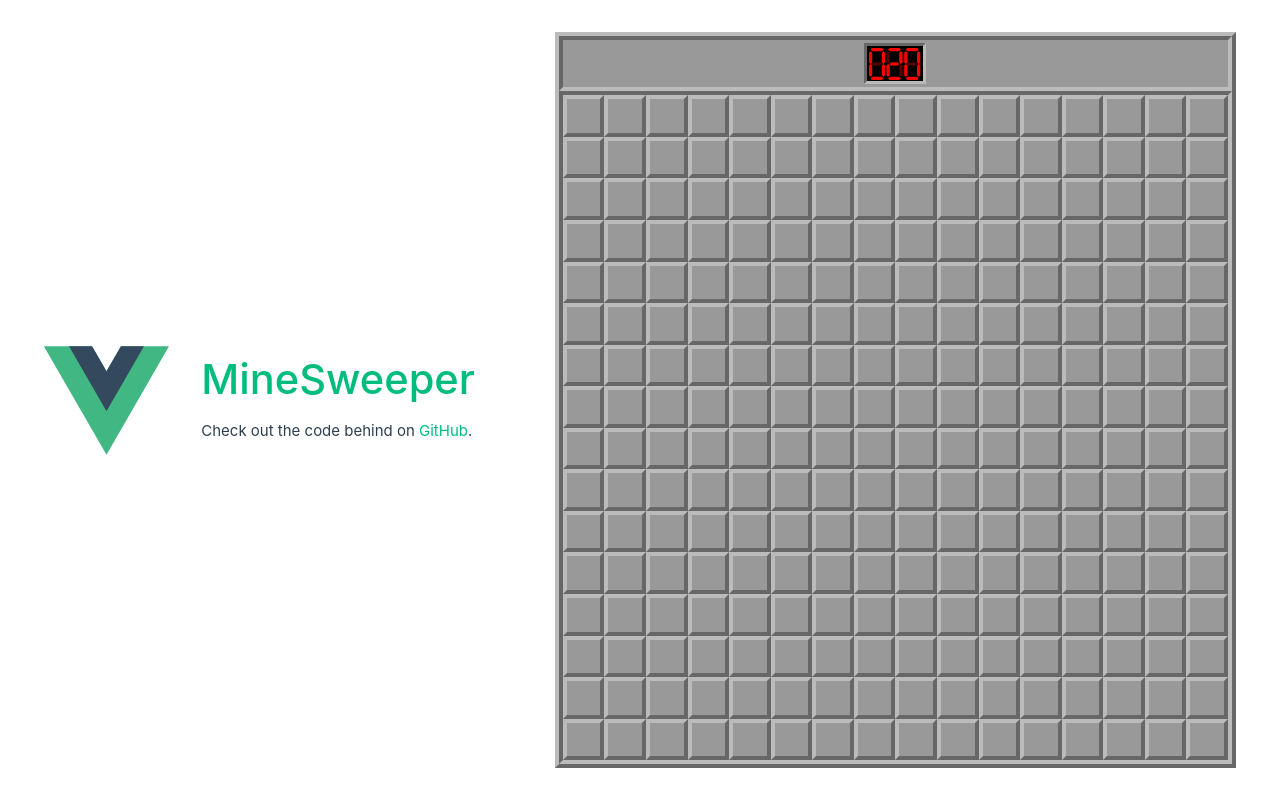
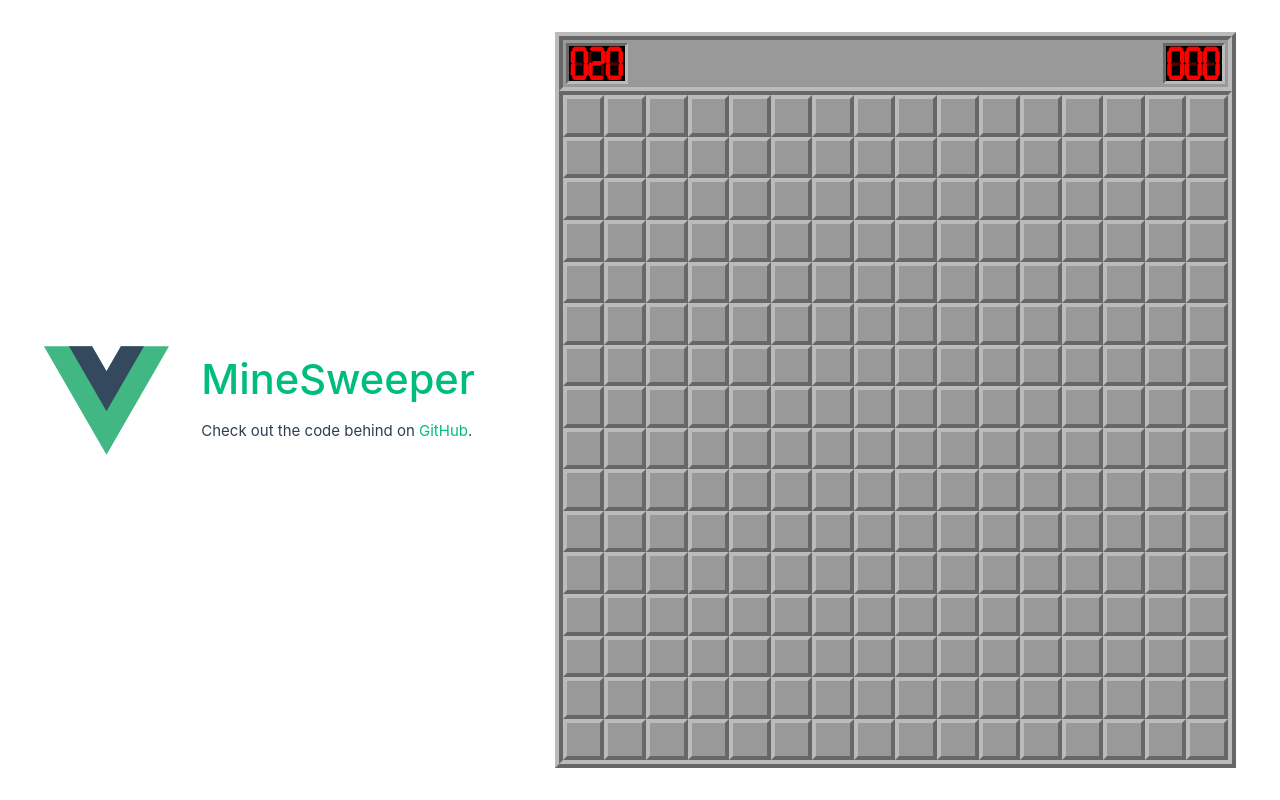
Before and after one commit to wrkrx/minesweeper-vue3, a Vue app: page / in a window 1280 px wide. Built offline with nearby package versions, Linux system fonts and the light colour scheme.

Commit message:
Add a timer to monitor game time

```diff
--- a/src/components/MineSweeper.vue
+++ b/src/components/MineSweeper.vue
@@ -106,13 +106,22 @@ for (let i = maxCell; i >= 0; i--) {
 }
 
 const cells = ref(cellsInit)
+let gameStarted = ref(false)
 let gameOver = ref(false)
 let gameOverMessage = ref(undefined)
 let gameOverGifUrl = ref(undefined)
 let markedCellsCount = ref(minesCount)
+let timer = ref(0)
+let timerId = undefined
 
 const revealCellByIndex = (cellIndex, shouldCheckWinCondition = true) => {
 	if (gameOver.value) return
+	if (!gameStarted.value) {
+		gameStarted.value = true
+		timerId = setInterval(function () {
+			if (timer.value < 999) timer.value = timer.value + 1
+		}, 1000)
+	}
 
 	const cell = cells.value[cellIndex]
 
@@ -171,6 +180,7 @@ const checkWinCondition = () => {
 }
 const win = () => {
 	gameOver.value = true
+	clearInterval(timerId)
 	markedCellsCount.value = 0
 	setTimeout(function () {
 		gameOverMessage.value = 'You win!'
@@ -179,6 +189,7 @@ const win = () => {
 }
 const loose = () => {
 	gameOver.value = true
+	clearInterval(timerId)
 	setTimeout(function () {
 		gameOverMessage.value = 'BOOOOOOOOM!!!'
 		displayRandomGifFromKeyword('explosion')
@@ -225,9 +236,11 @@ function httpGetAsync(theUrl, callback) {
 <template>
 	<div class="game" v-if="!gameOverGifUrl" :class="{ gameRunning: !gameOver }">
 		<div class="board">
-			<div class="minecount">
-				<div class="background">888</div>
-				<div class="foreground">{{ markedCellsCount.toString().padStart(3, '0') }}</div>
+			<div class="digitalDisplay minecount">
+				{{ markedCellsCount.toString().padStart(3, '0') }}
+			</div>
+			<div class="digitalDisplay timer">
+				{{ timer.toString().padStart(3, '0') }}
 			</div>
 		</div>
 		<div class="minefield">
@@ -260,9 +273,14 @@ function httpGetAsync(theUrl, callback) {
 .board {
 	border: 0.3rem inset #bbb;
 	display: flex;
-	justify-content: center;
+	justify-content: space-between;
 }
-.board .minecount {
+.board .digitalDisplay::before {
+	content: '888';
+	position: absolute;
+	color: #ff000058;
+}
+.board .digitalDisplay {
 	margin: 0.2rem;
 	border: 0.2rem inset #bbb;
 	padding: 0.1rem;
@@ -273,10 +291,6 @@ function httpGetAsync(theUrl, callback) {
 	line-height: 1em;
 	font-weight: bold;
 	cursor: default;
-}
-.board .minecount .background {
-	position: absolute;
-	color: #ff000058;
 }
 .minefield {
 	display: grid;
```
